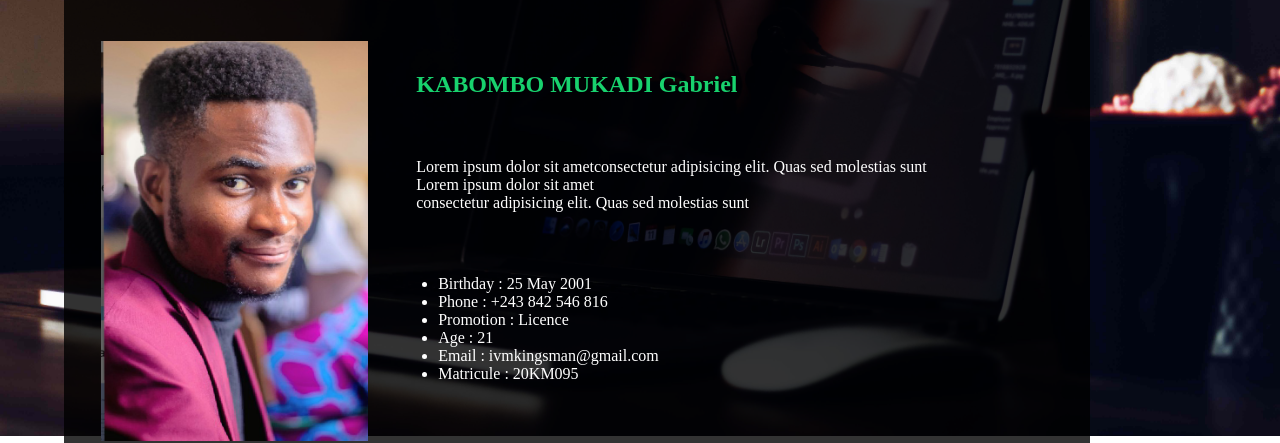
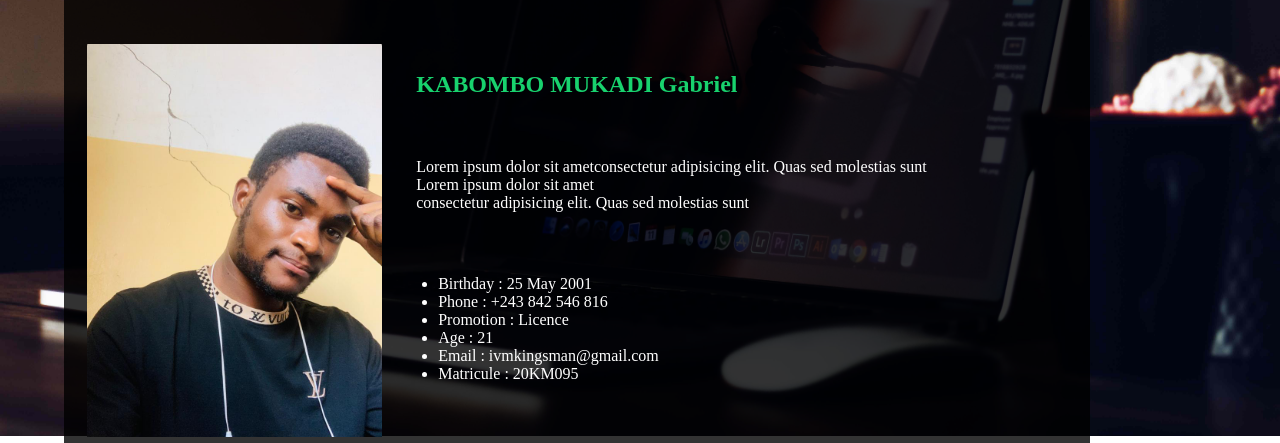
Before and after one commit to gabi-b612/folio, a plain HTML site: page index.html in a window 1280 px wide. Shown: the part 364-807 px from the top of the page. Drawn offline with Linux system fonts and the light colour scheme.

Commit message:
profile img change

```diff
--- a/index.html
+++ b/index.html
@@ -26,7 +26,7 @@
             <!-- image profile & bio -->
             <div class="content">
                 <div class="image">
-                    <img src="./assets/img/profile.png" alt="">
+                    <img src="./assets/img/ig.jpeg" alt="">
                 </div>
                 <div class="det">
                     <div class="d">
```
Also changed, not shown: assets/img/ig.jpeg (added).
